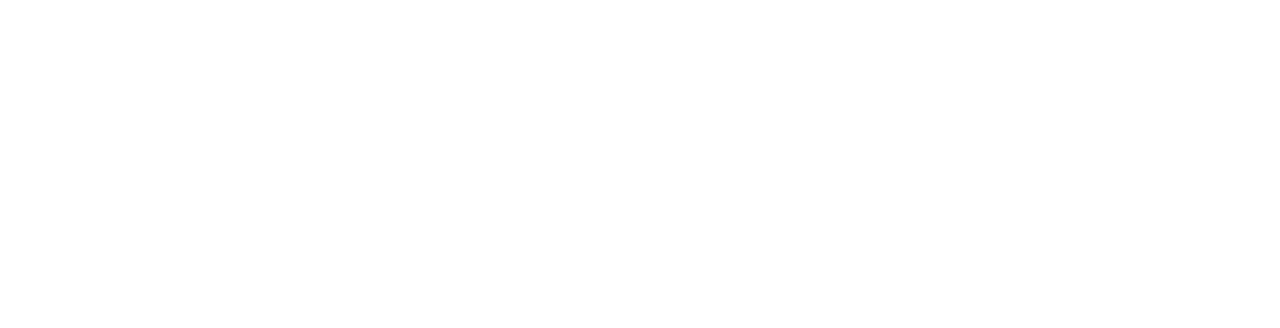
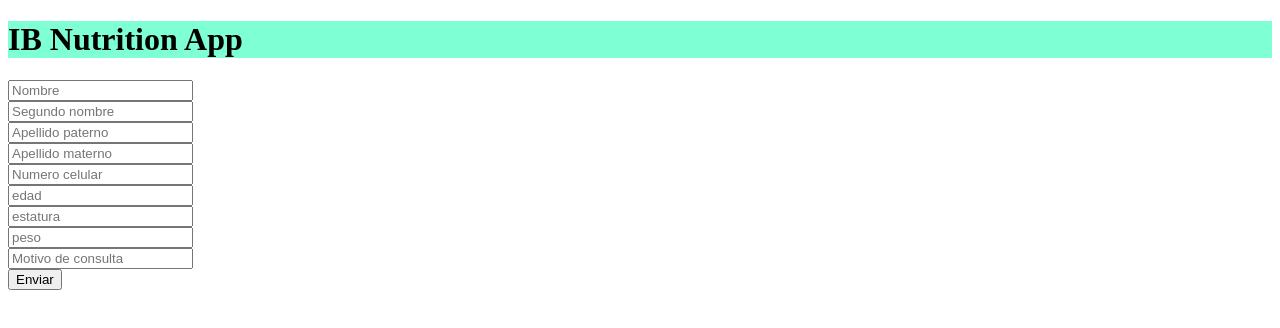
Before and after one commit to alcamk/ib-app, a plain HTML site: page index.html in a window 1280 px wide. Drawn offline with Linux system fonts and the light colour scheme.

Commit message:
estructura de archivos

```diff
--- a/index.html
+++ b/index.html
@@ -4,8 +4,25 @@
     <meta charset="UTF-8">
     <meta name="viewport" content="width=device-width, initial-scale=1.0">
     <title>IBNutritionApp</title>
+    <link rel="stylesheet" type="text/css" href="styles/styles.css">
+    <script type="text/javascript" src="app/main.js"></script>
 </head>
 <body>
+    <h1>IB Nutrition App</h1>
 
+    <form action="" id="form">
+
+        <input type="text" name="name" id="name" placeholder="Nombre"><br>
+        <input type="text" name="name2" id="name2" placeholder="Segundo nombre "><br>
+        <input type="text" name="apellidoPaterno" id="apellidoPaterno" placeholder="Apellido paterno"><br>
+        <input type="text" name="apellidoMaterno" id="apellidoMaterno" placeholder="Apellido materno"><br>
+        <input type="text" name="celular" id="celular" placeholder="Numero celular"><br>
+        <input type="text" name="edad" id="edad" placeholder="edad"><br>
+        <input type="text" name="estatura" id="estatura" placeholder="estatura"><br>
+        <input type="text" name="peso" id="peso" placeholder="peso"><br>
+        <input type="text" name="motivoDeConsulta" id="nmotivoDeConsultaame" placeholder="Motivo de consulta"><br>
+
+        <button type="submit" onclick="getDatosPersonales()">Enviar</button>
+    </form>
 </body>
 </html>
--- /dev/null
+++ b/styles/styles.css
@@ -0,0 +1,3 @@
+h1 {
+    background-color: aquamarine;
+}
```
Also changed, not shown: app/scripts/main.js (added, +14 -0 lines).
